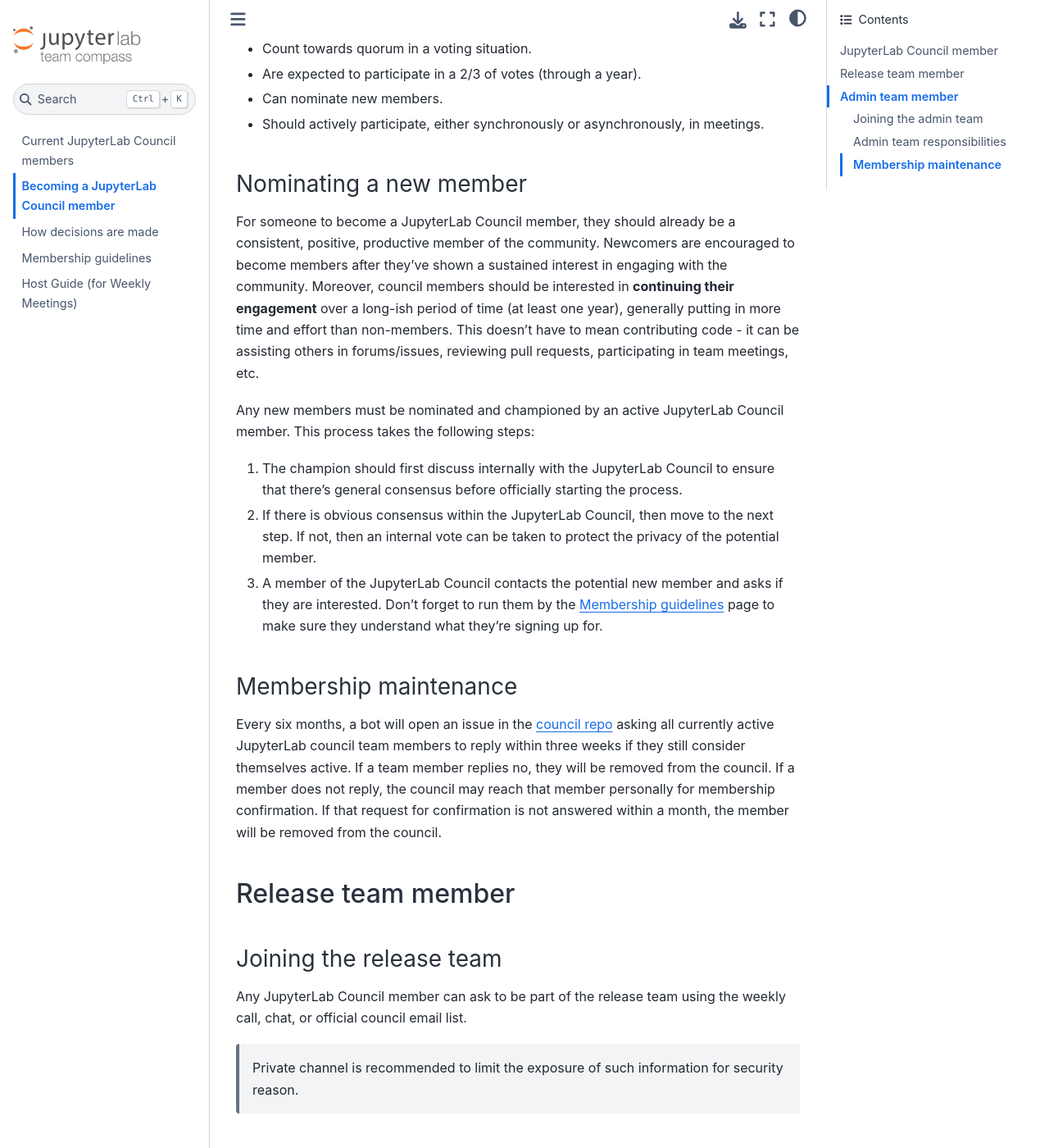
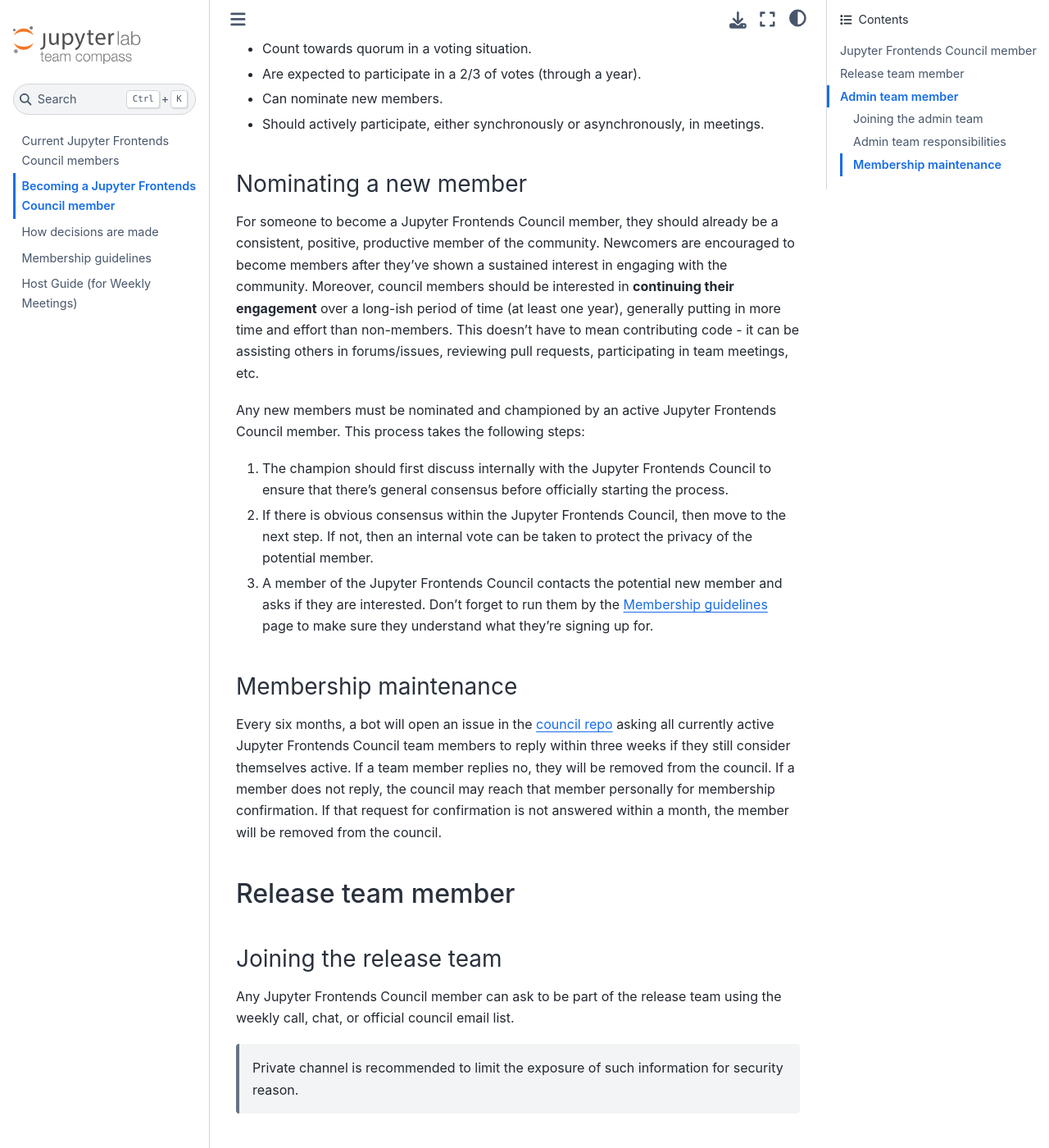
Before and after one commit to jupyterlab/frontends-team-compass, a Sphinx documentation site: the page built from docs/team/becoming-member.md, in a window 1280 px wide and 1400 px high, scrolled down 572 px. Shown: the whole window at 82% size. Built offline with Sphinx 7.4.7 and the Sphinx Book theme 1.1.4, drawn with Linux system fonts in a browser that asks for light colours; some of the changed text lies outside the part shown.

Commit message:
Update the doc (#245)
* Update the doc

* Update Frederic affiliation

* Replace JupyterLab by Jupyter frontends where applicable

* Update docs/team.md

---------

Co-authored-by: Jeremy Tuloup <jeremy.tuloup@gmail.com>

```diff
--- a/docs/conf.py
+++ b/docs/conf.py
@@ -45,7 +45,7 @@
 
 # General information about the project.
 project = 'Team Compass'
-copyright = '2021, JupyterLab'
+copyright = '2024, JupyterLab'
 author = 'JupyterLab Team'
 
 # The version info for the project you're documenting, acts as replacement for
--- a/docs/team/becoming-member.md
+++ b/docs/team/becoming-member.md
@@ -1,17 +1,17 @@
-# Becoming a JupyterLab Council member
+# Becoming a Jupyter Frontends Council member
 
-This document describes how to become a council member. It includes information about the two subgroups of JupyterLab Council members:
+This document describes how to become a council member. It includes information about the two subgroups of Jupyter Frontends Council members:
 - The release group (see [Release team member](#release-team-member))
 - The admin group (see [Admin team member](#admin-team-member))
 
-## JupyterLab Council member
+## Jupyter Frontends Council member
 
-### JupyterLab Council responsibilities
+### Jupyter Frontends Council responsibilities
 
 Members actively carry out the responsibilities listed in the [Membership Guide Page](membership_guidelines):
 
 * Must be nominated by a current member.
-* Can be elected as the Software Steering Council representative for JupyterLab.
+* Can be elected as the Software Steering Council representative for Jupyter Frontends.
 * Get a vote in a voting situation.
 * Count towards quorum in a voting situation.
 * Are expected to participate in a 2/3 of votes (through a year).
@@ -21,7 +21,7 @@
 
 ### Nominating a new member
 
-For someone to become a JupyterLab Council member, they should already be a consistent,
+For someone to become a Jupyter Frontends Council member, they should already be a consistent,
 positive, productive member of the community. Newcomers are encouraged to
 become members after they've shown a sustained interest in
 engaging with the community. Moreover, council members should be interested in
@@ -30,28 +30,28 @@
 mean contributing code - it can be assisting others in forums/issues, reviewing
 pull requests, participating in team meetings, etc.
 
-Any new members must be nominated and championed by an active JupyterLab Council member.
+Any new members must be nominated and championed by an active Jupyter Frontends Council member.
 This process takes the following steps:
 
-1. The champion should first discuss internally with the JupyterLab Council to
+1. The champion should first discuss internally with the Jupyter Frontends Council to
    ensure that there's general consensus before officially starting
    the process.
-2. If there is obvious consensus within the JupyterLab Council, then move to the
+2. If there is obvious consensus within the Jupyter Frontends Council, then move to the
    next step. If not, then an internal vote can be taken to protect the privacy
    of the potential member.
-3. A member of the JupyterLab Council contacts the potential new member and asks
+3. A member of the Jupyter Frontends Council contacts the potential new member and asks
    if they are interested. Don't forget to run them by the {ref}`membership_guidelines`
    page to make sure they understand what they're signing up for.
 
 ### Membership maintenance
 
-Every six months, a bot will open an issue in the [council repo](https://github.com/jupyterlab/council) asking all currently active JupyterLab council team members to reply within three weeks if they still consider themselves active. If a team member replies no, they will be removed from the council. If a member does not reply, the council may reach that member personally for membership confirmation. If that request for confirmation is not answered within a month, the member will be removed from the council.
+Every six months, a bot will open an issue in the [council repo](https://github.com/jupyterlab/council) asking all currently active Jupyter Frontends Council team members to reply within three weeks if they still consider themselves active. If a team member replies no, they will be removed from the council. If a member does not reply, the council may reach that member personally for membership confirmation. If that request for confirmation is not answered within a month, the member will be removed from the council.
 
 ## Release team member
 
 ### Joining the release team
 
-Any JupyterLab Council member can ask to be part of the release team using the weekly call, chat, or official council email list.
+Any Jupyter Frontends Council member can ask to be part of the release team using the weekly call, chat, or official council email list.
 
 > Private channel is recommended to limit the exposure of such information for security reason.
 
@@ -76,7 +76,7 @@
 
 ### Joining the admin team
 
-Any JupyterLab Council member can ask to be part of the admin team using the weekly call, chat, or official council email list.
+Any Jupyter Frontends Council member can ask to be part of the admin team using the weekly call, chat, or official council email list.
 
 > Private channel is recommended to limit the exposure of such information for security reason.
 
@@ -94,7 +94,7 @@
 - NPM jupyterlab organization: [owners](https://www.npmjs.com/settings/jupyterlab)
 - conda-forge jupyterlab recipe: maintainer rights
 
-Administrators maintain membership of the groups listed above as well as the JupyterLab council and release team.
+Administrators maintain membership of the groups listed above as well as the Jupyter Frontends Council and release team.
 
 ### Membership maintenance
 
--- a/docs/team/contributors.yaml
+++ b/docs/team/contributors.yaml
@@ -72,7 +72,7 @@
 
 - name: Frederic Collonval
   handle: "@fcollonval"
-  affiliation: QuantStack
+  affiliation: WebScIT
   last-check-in: "Thu 15 Feb 2024"
 
 - name: Fernando Perez
```
Also changed, not shown: README.md (+1 -1 lines), docs/team.md (+5 -5 lines), docs/team/decision-making.md (+3 -3 lines), docs/team/member-guide.md (+5 -5 lines).
